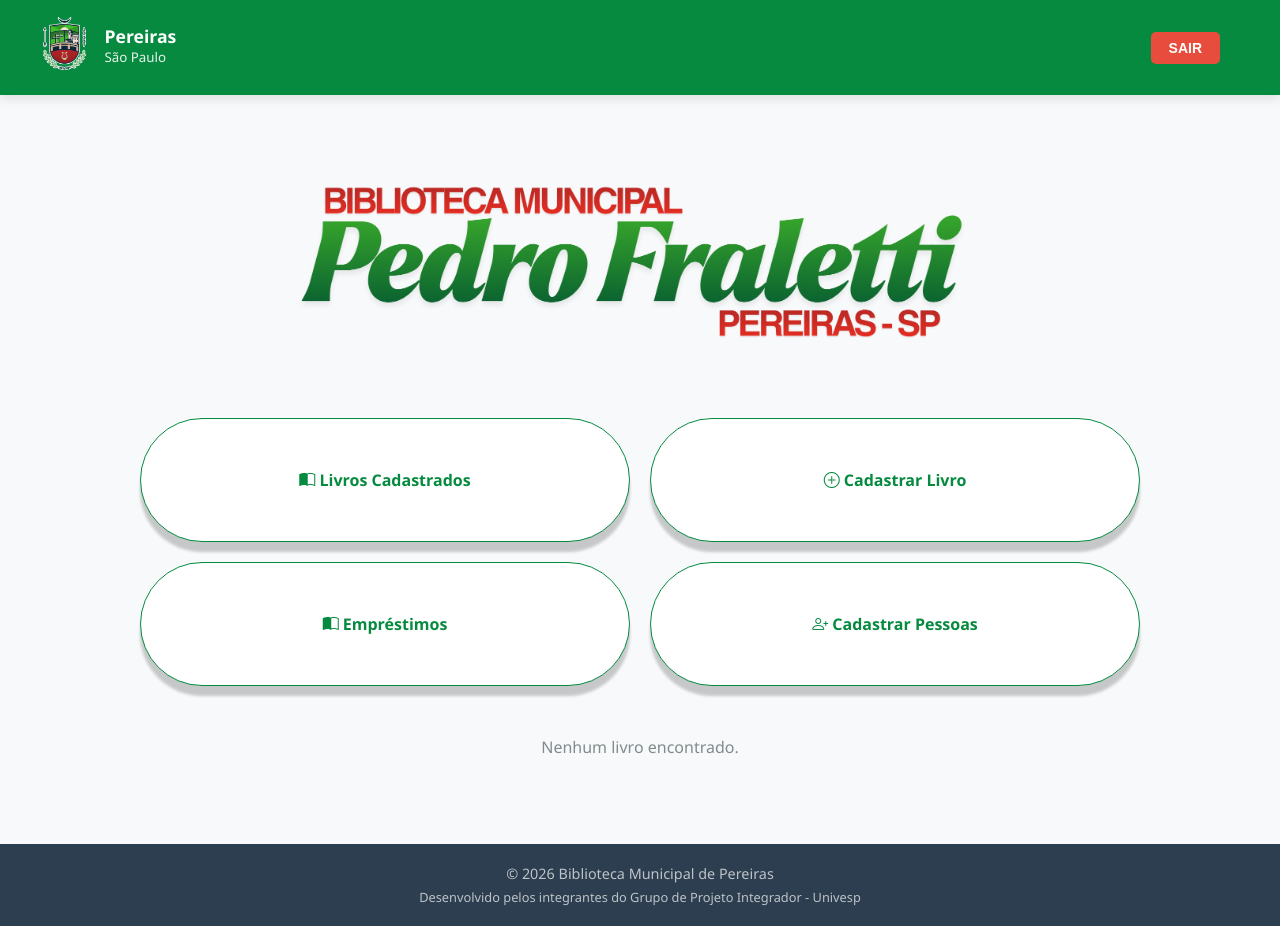
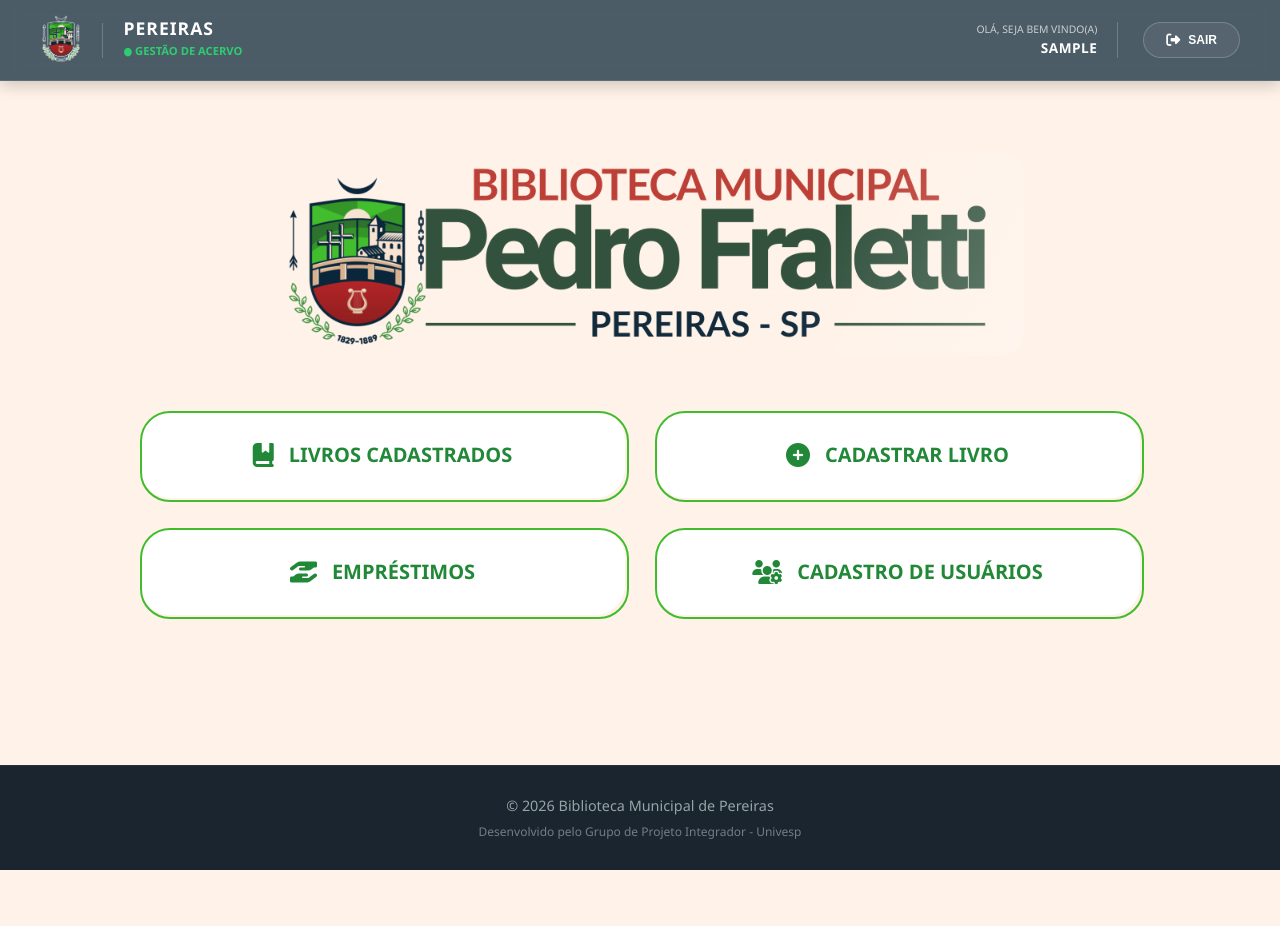
Before and after one commit to edsonyuri1/bibliotecafraletti, a Django app: page / in a window 1280 px wide. After the commit the page ends 870 px from the top, so only its background shows below. Run offline with Django 5.2, Linux system fonts and the light colour scheme; the visitor is signed in with stand-in values (Sample User, id 1); data that the repository does not hold is empty.

Commit message:
Melhorias visuais.

```diff
--- a/acervo/static/acervo/css/style.css
+++ b/acervo/static/acervo/css/style.css
@@ -31,10 +31,11 @@
 
 /* Cartão do formulário de login */
 .login-page .card {
-    border-radius: 200px !important; /* quão arredondado será a borda da caixa */
+    border-radius: 30px !important; /* quão arredondado será a borda da caixa */
     border: none !important; /* diz se o card vai ter borda ou não */
-    box-shadow: 0 25px 50px rgba(0,0,0,0.7) !important; /* sombra da caixa */
-    background-color: rgba(255, 255, 255, 1.95) !important; /* cor do fundo e transparência */
+    box-shadow: 0 25px 50px rgba(0,0,0,0.4) !important; /* sombra da caixa */
+    background-color: rgba(255, 255, 255, 0.9) !important; /* cor do fundo e transparência */
+    backdrop-filter: blur(10px);
 }
 
 /* botão de login (verde Pereiras) */
@@ -52,7 +53,7 @@
 /*  ESTILO DAS PÁGINAS INTERNAS (PÓS-LOGIN / ACERVO)  */
 /* é preciso do comando > :not(.login-page) para que as regras NÃO funcionem na tela de login, apenas no pós-login */
 body:not(.login-page) {
-    background-color: #f8f9fa !important; /* cor do fundo*/
+    background-color: #fff2e8 !important; /* cor do fundo*/
     background-image: none !important; /* remove qualquer imagem de fundo que tenha ficado do login */
     display: block !important; /* volta o layout para o padrão */
 }
@@ -68,42 +69,114 @@
 
 /* container limita a largura do conteúdo do site */
 .container {
-    max-width: 1000px; /* define a largura máxima do site em telas grandes */
-    margin: 0 auto; /* centraliza o container na tela */
-    padding: 20px; /* adiciona um espaço interno para o texto não colar nas bordas */
+    max-width: 1000px;
+    margin: 0 auto;
+    padding: 20px;
+    min-height: 70vh; /* Faz o conteúdo ocupar 70% da altura da tela */
+    display: flex;
+    flex-direction: column;
+    justify-content: center; /* Centraliza o conteúdo verticalmente */
 }
 
 /* Menu de Botões da Home */
 .menu-botoes {
     display: flex; /* coloca os botões lado a lado */
     justify-content: center; /* centraliza os botões horizontalmente */
-    gap: 25px; /* espaço entre um botão e outro */
+    gap: 40px; /* espaço entre um botão e outro */
     margin: 50px 0; /* margen de espaço acima e abaixo do menu */
     flex-wrap: wrap; /* se a tela for pequena, os botões se alinham um em baixo do outro */
 }
 
-.btn-painel {
-    flex: 1; /* faz todos os botões terem a mesma largura */
-    min-width: 150px; /* tamanho min: impede que o botão fique muito pequeno em celulares */
-    padding: 50px; /* espaço interno do botão */
-    background: #ffffff; /* cor de fundo inicial (aqui usei branco) */
-    border: 1px solid #058a3f; /* cor da borda e tamanho */
-    border-radius: 150px; /* arredonda os cantos dos botões */
-    text-align: center; /* center: centraliza o texto dentro do botão */
-    text-decoration: none; /* none remove o sublinhado azul de links */
-    color: #058a3f; /* cor inicial do texto */
-    font-weight: bold; /* o texto fica negrito */
-    transition: all 0.5s ease; /* efeito suave de transição de cor e posição */
-    box-shadow: 0 10px 3px rgba(0,0,0,0.2); /* sombra da caixa */
+/* ESTILO DOS BOTÕES */
+.blob-btn {
+  z-index: 1;
+  position: relative;
+  padding: 30px 60px;
+  text-align: center;
+  text-transform: uppercase;
+  color: #218838; /* cor do texto inicial */
+  font-size: 20px;
+  font-weight: bold;
+  background-color: transparent;
+  outline: none;
+  border: none;
+  transition: color 0.5s;
+  cursor: pointer;
+  border-radius: 30px; /* bordas arredondadas */
+  display: flex;
+  align-items: center;
+  justify-content: center;
+  text-decoration: none;
 }
 
-/* Efeito hover ao passar o mouse nos botões do painel */
-.btn-painel:hover {
-    background: #058a3f; /* muda o fundo do botão para verde ao passar o mouse */
-    color: white; /* muda a cor do texto para branco ao passar o mouse */
-    transform: translateY(-3px); /* faz o botão "subir" 3px ao passar o mouse */
+.blob-btn:before {
+  content: "";
+  z-index: 1;
+  position: absolute;
+  left: 0;
+  top: 0;
+  width: 100%;
+  height: 100%;
+  border: 2px solid #41bc2d; /* Borda verde */
+  border-radius: 30px;
 }
 
+.blob-btn:hover {
+  color: #ffffff; /* Texto fica branco no hover */
+}
+
+.blob-btn__inner {
+  z-index: -1;
+  overflow: hidden;
+  position: absolute;
+  left: 0;
+  top: 0;
+  width: 100%;
+  height: 100%;
+  border-radius: 30px;
+  background: #ffffff;
+}
+
+.blob-btn__blobs {
+  position: relative;
+  display: block;
+  height: 100%;
+  filter: url("#goo");
+}
+
+.blob-btn__blob {
+  position: absolute;
+  top: 2px;
+  width: 25%;
+  height: 100%;
+  background: #41bc2d; /* Cor das bolhas  */
+  border-radius: 100%;
+  transform: translate3d(0, 200%, 0) scale(2.0);
+  transition: transform 0.45s;
+}
+
+/* Delays para as bolhas subirem */
+.blob-btn__blob:nth-child(1) { left: 0%; transition-delay: 0s; }
+.blob-btn__blob:nth-child(2) { left: 30%; transition-delay: 0.08s; }
+.blob-btn__blob:nth-child(3) { left: 60%; transition-delay: 0.16s; }
+.blob-btn__blob:nth-child(4) { left: 90%; transition-delay: 0.24s; }
+
+.blob-btn:hover .blob-btn__blob {
+  transform: translateZ(0) scale(2.0);
+}
+
+/* Ajuste dos ícone dentro do botão */
+.blob-btn i {
+    margin-right: 15px;
+    font-size: 1.5rem; /* Tamanho  */
+    display: inline-block; /* faz o icone girar */
+    transition: transform 0.4s cubic-bezier(0.175, 0.885, 0.32, 1.275); /* efeito elástico */
+}
+/* Animação ao passar o mouse: Aumenta 30% e gira 15 graus */
+.blob-btn:hover i {
+    transform: scale(1.3) rotate(15deg);
+    color: #ffffff; /* Garante que o ícone fique branco junto com o texto */
+}
 /* Cards dos Livros */
 .livro-card {
     background: white; /* fundo branco */
@@ -121,7 +194,7 @@
 /* Efeito hover (ao passar o mouse */
 .livro-card:hover {
     transform: translateY(-5px);
-    box-shadow: 0 8px 20px rgba(155, 81, 224, 0.2); /* cor da sombra */
+    box-shadow: 0 8px 20px rgba(33, 188, 92, 0.2); /* cor da sombra */
 }
 
 /* Cores e estilo do titulo do livro */
@@ -135,7 +208,7 @@
 .btn-baixar {
     display: inline-block;
     margin-top: 10px;
-    color: #058a3f; /* cor verde */
+    color: #058a3f; /* cor   */
     text-decoration: none;
     font-weight: bold;
     border: 2px solid #058a3f; /* borda verde */
@@ -145,11 +218,11 @@
 }
 
 .btn-baixar:hover {
-    background: #058a3f; /* Fundo verde ao passar o mouse */
+    background: #058a3f; /* fundo verde ao passar o mouse */
     color: white;
 }
 
-/* Estilo para a etiqueta */
+/* Estilo das faixas superior */
 .badge-digital {
     background-color: #058a3f; /* Fundo Roxo */
     color: white; /* Texto Branco */
@@ -168,9 +241,9 @@
     margin-top: -2px !important;
 }
 
-/* Cor do link 'Voltar ' no menu superior */
+/* Cor e tmanhao do 'Voltar ' no menu superior */
 .navbar-nav .nav-link {
-    color: #9b51e0 !important; /* Cor ROXA  */
+    color: #218458 !important; /* Cor do icone VOLTAR  */
     font-weight: bold !important;
     font-size: 1rem;
 }
@@ -185,3 +258,84 @@
 .navbar-light .navbar-nav .nav-link {
     color: #333333 !important;
 }
+
+/* Container da logo */
+.logo-container {
+    position: relative;
+    display: inline-block;
+    overflow: hidden;
+    border-radius: 25px; /* arredonda  corte do brilho */
+}
+
+/* efeito de brilho na logo principal */
+.logo-container::after {
+    content: "";
+    position: absolute;
+    top: 0;
+    left: -200%;
+    width: 100%;
+    height: 100%;
+    background: linear-gradient(
+        to right,
+        transparent,
+        rgba(255, 255, 255, 0.4),
+        transparent
+    );
+    transform: skewX(-25deg); /* Inclinação */
+    animation: shine-animation 5s infinite; /* Passa a cada 5 segundos */
+    z-index: 2;
+}
+
+/* Movimentação do brilho */
+@keyframes shine-animation {
+    0% { left: -200%; }
+    80% { left: 200%; } /* velocidade */
+    100% { left: 200%; }
+}
+
+header {
+    /* EFEITOS PARA O HEADER > efeito de vidro */
+    background: rgba(17, 42, 60, 0.75) !important;
+    backdrop-filter: blur(10px);
+    color: white;
+    padding: 10px 40px;
+    display: flex;
+    justify-content: space-between;
+    align-items: center;
+    box-shadow: 0 4px 15px rgba(0,0,0,0.2);
+    border-bottom: 1px solid rgba(255,255,255,0.1);
+    position: sticky;
+    top: 0;
+    z-index: 1000;
+}
+
+.btn-sair-estilo {
+    background: rgba(255, 255, 255, 0.05);
+    color: white;
+    border: 1px solid rgba(255, 255, 255, 0.2);
+    padding: 10px 22px;
+    border-radius: 50px;
+    cursor: pointer;
+    font-weight: bold;
+    font-size: 12px;
+    display: flex;
+    align-items: center;
+    gap: 8px;
+    transition: all 0.3s ease;
+}
+
+.btn-sair-estilo i {
+    font-size: 14px;
+    transition: transform 0.3s ease;
+}
+
+.btn-sair-estilo:hover {
+    background: #bc4037;
+    border-color: #bc4037;
+    box-shadow: 0 4px 15px rgba(188, 64, 55, 0.3);
+    transform: translateY(-2px);
+}
+
+.btn-sair-estilo:hover i {
+    transform: translateX(3px); /* animação no ícone SAIR */
+}
--- a/acervo/templates/acervo/index.html
+++ b/acervo/templates/acervo/index.html
@@ -6,78 +6,112 @@
     <meta name="viewport" content="width=device-width, initial-scale=1.0">
     <title>Pedro Fraletti</title>
     <link rel="stylesheet" href="{% static 'acervo/css/style.css' %}">
-    <link rel="stylesheet" href="https://cdn.jsdelivr.net/npm/bootstrap-icons@1.11.3/font/bootstrap-icons.min.css">
+    <link rel="stylesheet" href="https://cdnjs.cloudflare.com/ajax/libs/font-awesome/6.5.1/css/all.min.css">
 </head>
 
 <body class="home-body" style="margin: 0; padding: 0;">
 
-    <header style="background: #058a3f; color: white; padding: 10px 40px; display: flex; justify-content: space-between; align-items: center; box-shadow: 0 4px 10px rgba(0,0,0,0.1);">
-        <div style="display: flex; align-items: center; gap: 15px;">
-            <a href="{% url 'home' %}">
-                <img src="{% static 'acervo/pereiras_logo.png' %}" alt="Logo Pequena" style="height: 70px; width: auto;">
+    <svg xmlns="http://www.w3.org/2000/svg" version="1.1" style="position: absolute; width: 0; height: 0; pointer-events: none; visibility: hidden;">
+      <defs>
+        <filter id="goo">
+          <feGaussianBlur in="SourceGraphic" result="blur" stdDeviation="10"></feGaussianBlur>
+          <feColorMatrix in="blur" mode="matrix" values="1 0 0 0 0 0 1 0 0 0 0 0 1 0 0 0 0 0 21 -7" result="goo"></feColorMatrix>
+          <feBlend in2="goo" in="SourceGraphic" result="mix"></feBlend>
+        </filter>
+      </defs>
+    </svg>
+
+    <header style="background: rgba(17, 42, 60, 0.95); backdrop-filter: blur(10px); color: white; padding: 10px 40px; display: flex; justify-content: space-between; align-items: center; box-shadow: 0 4px 15px rgba(0,0,0,0.2); border-bottom: 1px solid rgba(255,255,255,0.1); position: sticky; top: 0; z-index: 1000;">
+
+        <div style="display: flex; align-items: center; gap: 20px;">
+            <a href="{% url 'home' %}" style="display: flex; align-items: center; text-decoration: none; color: white;">
+                    <img src="{% static 'acervo/pereiras_logo.png' %}" alt="Logo Pequena" style="height: 60px; width: auto; position: relative; z-index: 1;">
             </a>
+
+            <div style="height: 35px; width: 1px; background: rgba(255,255,255,0.2);"></div>
+
             <div>
-                <h2 style="margin: 0; font-size: 1.1rem; line-height: 1;">Pereiras</h2>
-                <small style="opacity: 0.9;">São Paulo</small>
+                <h2 style="margin: 0; font-size: 1.1rem; letter-spacing: 1px; line-height: 1;">PEREIRAS</h2>
+                <small style="color: #2ecc71; font-size: 0.7rem; font-weight: bold;">● GESTÃO DE ACERVO</small>
             </div>
         </div>
 
-       <nav style="display: flex; justify-content: flex-end; width: 100%; align-items: center; padding-right: 20px;">
-    <ul style="list-style: none; margin: 0; padding: 0;">
-        <li>
+        <nav style="display: flex; align-items: center; gap: 25px;">
+            <div style="text-align: right; border-right: 1px solid rgba(255,255,255,0.2); padding-right: 20px;">
+                <span style="display: block; font-size: 0.65rem; opacity: 0.7; text-transform: uppercase;">Olá, seja bem vindo(a)</span>
+                <span style="font-size: 0.85rem; font-weight: 600; letter-spacing: 0.5px;">{{ user.username|upper }}</span>
+            </div>
+
             <form action="{% url 'admin:logout' %}" method="post" style="margin: 0;">
                 {% csrf_token %}
-                <button type="submit" style="background: #e74c3c; color: white; border: none; padding: 8px 18px; border-radius: 5px; cursor: pointer; font-weight: bold; transition: 0.3s; font-size: 14px;">
-                    SAIR
+                <button type="submit" class="btn-sair-estilo">
+                    <i class="fa-solid fa-right-from-bracket"></i> SAIR
                 </button>
             </form>
-        </li>
-    </ul>
-</nav>
+        </nav>
     </header>
 
     <div class="container">
-        <div style="text-align: center; margin-top: 30px;">
-            <img src="{% static 'acervo/pereiras.png' %}" alt="Logo Biblioteca" class="logo">
+        <div style="text-align: center; margin-top: 50px;">
+            <span class="logo-container respiro">
+                <img src="{% static 'acervo/pereiras.png' %}" alt="Logo Principal" style="height: 200px; width: auto; position: relative; z-index: 1;">
+            </span>
         </div>
 
-        <div class="menu-botoes" style="margin-top: 40px; display: grid; grid-template-columns: repeat(2, 1fr); gap: 20px;">
+        <div class="menu-botoes" style="margin-top: 50px; display: grid; grid-template-columns: repeat(2, 1fr); gap: 30px;">
+            <a href="/admin/acervo/livro/" class="blob-btn">
+                <i class="fa-solid fa-book-bookmark"></i> LIVROS CADASTRADOS
+                <span class="blob-btn__inner">
+                    <span class="blob-btn__blobs">
+                        <span class="blob-btn__blob"></span>
+                        <span class="blob-btn__blob"></span>
+                        <span class="blob-btn__blob"></span>
+                        <span class="blob-btn__blob"></span>
+                    </span>
+                </span>
+            </a>
 
-    <a href="/admin/acervo/livro/" class="btn-painel">
-        <i class="bi bi-book-half"></i> Livros Cadastrados</a>
+            <a href="/admin/acervo/livro/add/" class="blob-btn">
+                <i class="fa-solid fa-circle-plus"></i> CADASTRAR LIVRO
+                <span class="blob-btn__inner">
+                    <span class="blob-btn__blobs">
+                        <span class="blob-btn__blob"></span>
+                        <span class="blob-btn__blob"></span>
+                        <span class="blob-btn__blob"></span>
+                        <span class="blob-btn__blob"></span>
+                    </span>
+                </span>
+            </a>
 
-    <a href="/admin/acervo/livro/add/" class="btn-painel">
-        <i class="bi bi-plus-circle"></i> Cadastrar Livro</a>
+            <a href="/admin/acervo/emprestimo/" class="blob-btn">
+                <i class="fa-solid fa-hand-holding-hand"></i> EMPRÉSTIMOS
+                <span class="blob-btn__inner">
+                    <span class="blob-btn__blobs">
+                        <span class="blob-btn__blob"></span>
+                        <span class="blob-btn__blob"></span>
+                        <span class="blob-btn__blob"></span>
+                        <span class="blob-btn__blob"></span>
+                    </span>
+                </span>
+            </a>
 
-    <a href="/admin/acervo/emprestimo/" class="btn-painel">
-        <i class="bi bi-book-half"></i> Empréstimos</a>
-
-    <a href="/admin/auth/user/add/" class="btn-painel">
-        <i class="bi bi-person-plus"></i> Cadastrar Pessoas</a>
-
-</div>
-
-        <div style="margin-top: 30px;">
-            {% for livro in livros %}
-            <div class="livro-card">
-                <h3>{{ livro.titulo }}</h3>
-                <p><strong>Autor:</strong> {{ livro.autor.nome }} | <strong>Naturalidade:</strong> {{ livro.autor.naturalidade }}</p>
-                {% if livro.e_digital and livro.arquivo_pdf %}
-                    <span style="background: #e74c3c; color: white; padding: 3px 8px; border-radius: 5px; font-size: 12px;">Digital</span>
-                    <a href="{{ livro.arquivo_pdf.url }}" style="color: #3498db; text-decoration: none; margin-left: 10px;" target="_blank">
-                        <i class="bi bi-download"></i> Baixar Obra
-                    </a>
-                {% endif %}
-            </div>
-            {% empty %}
-                <p style="text-align: center; margin-top: 40px; color: #7f8c8d;">Nenhum livro encontrado.</p>
-            {% endfor %}
+            <a href="/admin/auth/user/" class="blob-btn">
+                <i class="fa-solid fa-users-gear"></i> CADASTRO DE USUÁRIOS
+                <span class="blob-btn__inner">
+                    <span class="blob-btn__blobs">
+                        <span class="blob-btn__blob"></span>
+                        <span class="blob-btn__blob"></span>
+                        <span class="blob-btn__blob"></span>
+                        <span class="blob-btn__blob"></span>
+                    </span>
+                </span>
+            </a>
         </div>
     </div>
 
-    <footer style="background: #2c3e50; color: #bdc3c7; text-align: center; padding: 20px 0; margin-top: 50px;">
-        <p style="margin: 0; font-size: 0.9rem;">&copy; 2026 Biblioteca Municipal de Pereiras</p>
-        <p style="margin: 5px 0 0 0; font-size: 0.8rem;">Desenvolvido pelos integrantes do Grupo de Projeto Integrador - Univesp</p>
+    <footer style="background: #1a252f; color: #95a5a6; text-align: center; padding: 30px 0; margin-top: 80px; border-top: 1px solid rgba(255,255,255,0.05);">
+        <p style="margin: 0; font-size: 0.9rem; font-weight: 500;">&copy; 2026 Biblioteca Municipal de Pereiras</p>
+        <p style="margin: 8px 0 0 0; font-size: 0.75rem; opacity: 0.7;">Desenvolvido pelo Grupo de Projeto Integrador - Univesp</p>
     </footer>
 
 </body>
```
Also changed, not shown: acervo/static/acervo/pereiras.png, acervo/static/acervo/pereiras2.png (added).
